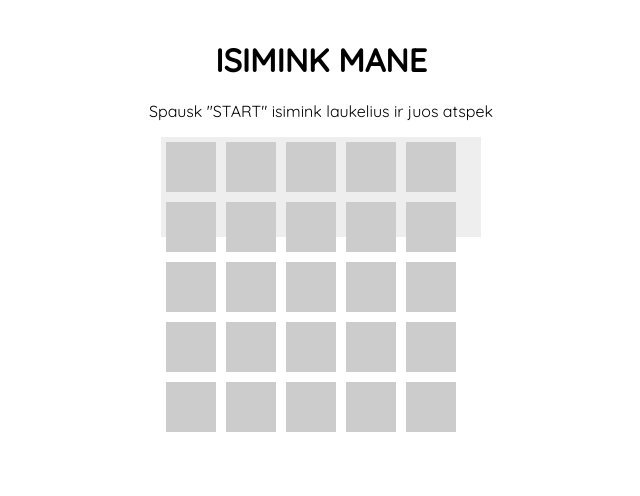
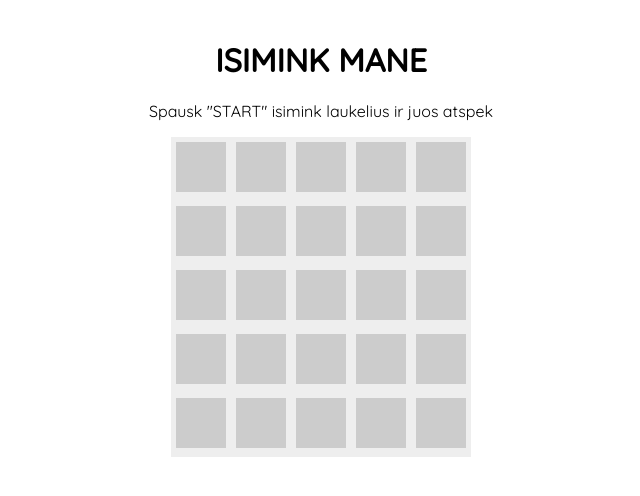
Before and after one commit to agotesman4/game-ISIMINK-MANE, a Vue app: page / in a window 1280 px wide. Shown: the top 496 px of the page, without its empty margins (319-959 px from the left). Built offline with nearby package versions, Linux system fonts and the light colour scheme.

Commit message:
board done

```diff
--- a/src/components/Board.vue
+++ b/src/components/Board.vue
@@ -16,8 +16,7 @@ export default {
 
 <style scoped>
 .wrapper {
-  width: 320px;
-  height: 100px;
+  width: 300px;
   background: #eee;
   margin: 0 auto;
 }
--- a/src/components/BoardItem.vue
+++ b/src/components/BoardItem.vue
@@ -1,5 +1,5 @@
 <template>
-  <div class="item"></div>
+  <span class="item"></span>
 </template>
 
 <script>
@@ -12,7 +12,7 @@ export default {};
   width: 50px;
   height: 50px;
   background: #ccc;
-  float: left;
+  display: inline-block;
   margin: 5px;
   cursor: pointer;
 }
```
